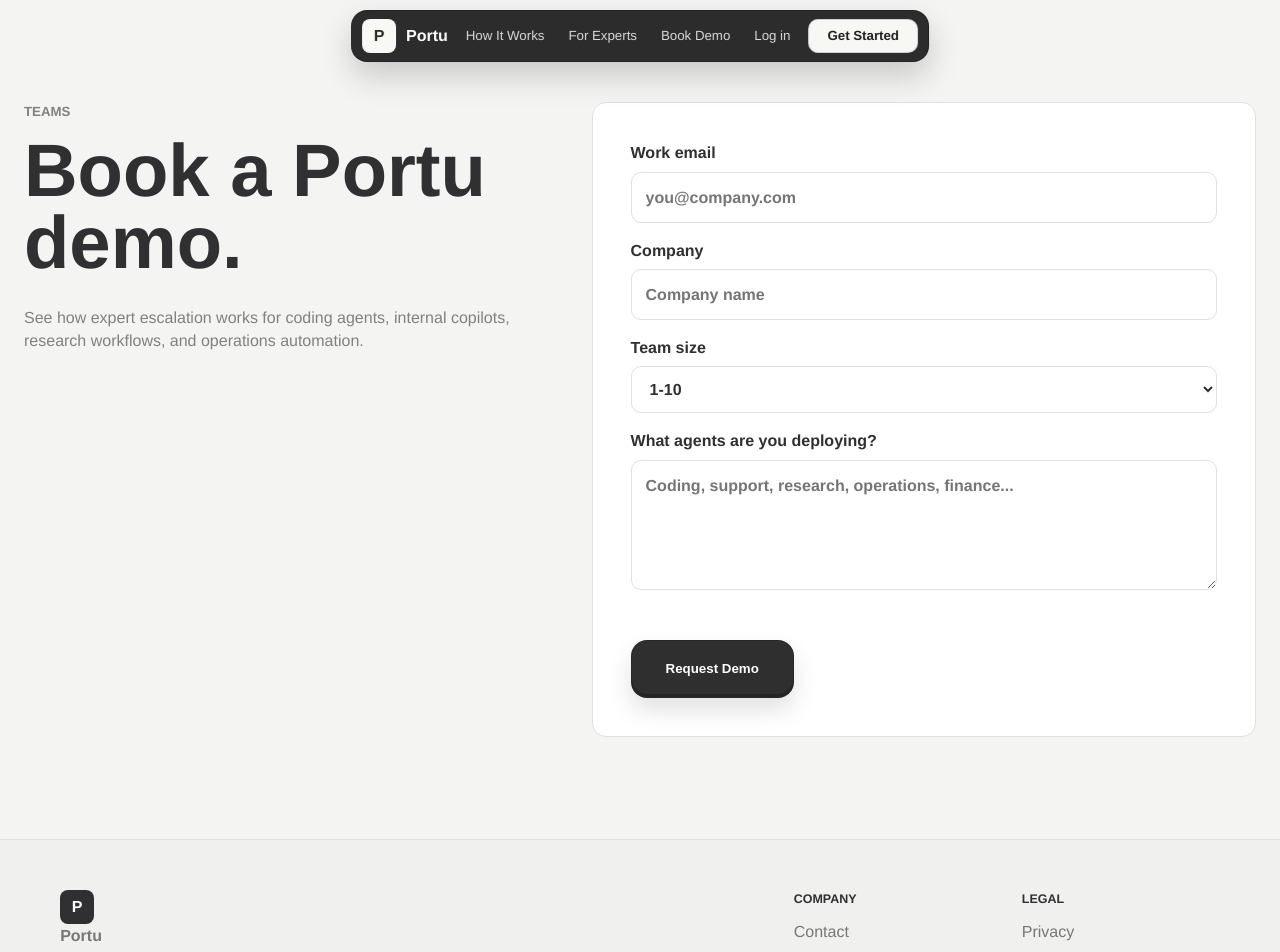
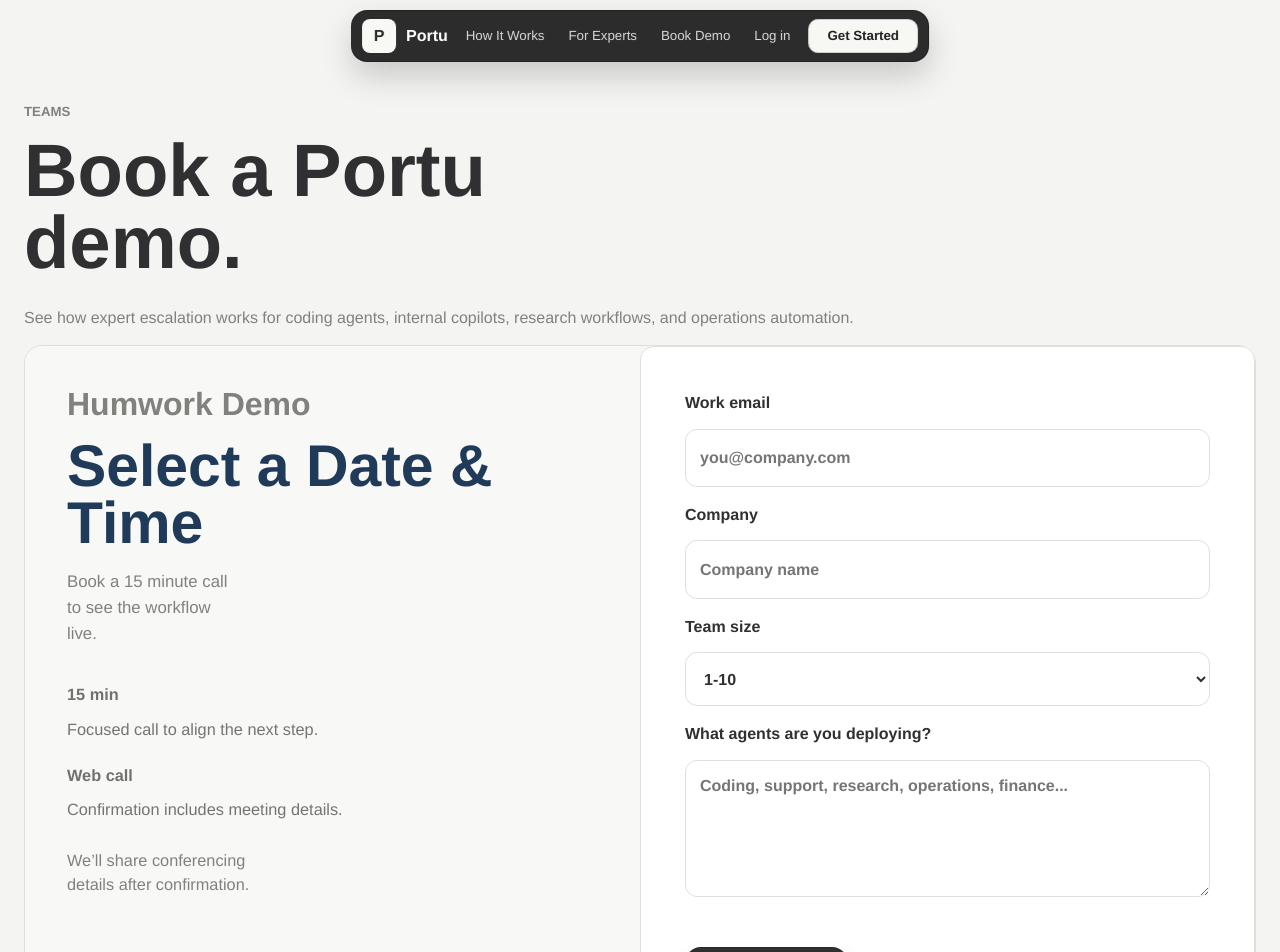
Before and after one commit to Pevznergo/porto, a Next.js app: page /demo in a window 1280 px wide. Shown: the top 952 px of the page. Built offline with nearby package versions, Linux system fonts and the light colour scheme.

Commit message:
style: redesign booking form and footer

```diff
--- a/app/demo/page.tsx
+++ b/app/demo/page.tsx
@@ -18,6 +18,10 @@
         </div>
         <FormCard
           submitLabel="Request Demo"
+          title="Select a Date & Time"
+          eyebrow="Humwork Demo"
+          summary="Book a 15 minute call to see the workflow live."
+          note="We’ll share conferencing details after confirmation."
           fields={[
             { label: "Work email", name: "email", type: "email", placeholder: "you@company.com" },
             { label: "Company", name: "company", placeholder: "Company name" },
--- a/app/globals.css
+++ b/app/globals.css
@@ -938,20 +938,20 @@
   display: grid;
   grid-template-columns: 1.35fr .38fr .38fr;
   gap: 30px;
-  padding: 50px clamp(24px, 4.7vw, 72px);
-  border-top: 1px solid var(--line);
-  background: #f0f0ee;
+  padding: 92px clamp(24px, 4.7vw, 72px) 36px;
+  border-top: 1px solid #2a2a2a;
+  background: #1f1f1f;
 }
 
 .site-footer .brand,
 .site-footer h4 {
-  color: #303033;
+  color: white;
 }
 
 .site-footer p,
 .site-footer a,
 .footer-brand span {
-  color: #777;
+  color: #a6a6a6;
 }
 
 .site-footer a {
@@ -961,13 +961,13 @@
 
 .site-footer h4 {
   margin: 0 0 12px;
-  font-size: .78rem;
+  font-size: .82rem;
   text-transform: uppercase;
 }
 
 .site-footer .brand-mark {
   color: white;
-  background: #303033;
+  background: #f5f5f5;
 }
 
 .copyright {
@@ -993,18 +993,87 @@
 }
 
 .form-page {
-  display: grid;
-  grid-template-columns: minmax(280px, .8fr) minmax(320px, 1fr);
-  gap: 36px;
+  display: block;
   min-height: 68vh;
   padding: clamp(62px, 8vw, 104px) 0;
-  align-items: start;
+}
+
+.booking-card {
+  display: grid;
+  grid-template-columns: minmax(280px, 1fr) minmax(320px, 1fr);
+  min-height: 720px;
+  border: 1px solid var(--line);
+  border-radius: 18px;
+  overflow: hidden;
+  background: #f5f5f5;
+}
+
+.booking-left {
+  display: grid;
+  align-content: start;
+  gap: 18px;
+  padding: clamp(28px, 4vw, 42px);
+  background: #f8f8f6;
+}
+
+.booking-eyebrow {
+  margin: 0;
+  color: #1f1f1f;
+  font-size: 2rem;
+  font-weight: 780;
+  line-height: 1;
+}
+
+.booking-left h2 {
+  margin: 0;
+  color: #203a5a;
+  font-size: clamp(2.4rem, 4.6vw, 4.2rem);
+  line-height: .96;
+}
+
+.booking-summary {
+  max-width: 18ch;
+  margin: 0;
+  color: #626262;
+  font-size: 1.05rem;
+  line-height: 1.55;
+}
+
+.booking-meta {
+  display: grid;
+  gap: 22px;
+  padding-top: 18px;
+}
+
+.booking-meta div {
+  display: grid;
+  gap: 10px;
+}
+
+.booking-meta span {
+  color: #717171;
+  font-size: 1.02rem;
+  font-weight: 760;
+}
+
+.booking-meta p,
+.booking-note {
+  margin: 0;
+  color: #747474;
+  font-size: 1.02rem;
+  line-height: 1.5;
+}
+
+.booking-note {
+  max-width: 24ch;
+  padding-top: 8px;
 }
 
 .form-card {
   display: grid;
   gap: 16px;
-  padding: clamp(24px, 4vw, 38px);
+  padding: clamp(28px, 4vw, 44px);
+  background: white;
 }
 
 label {
@@ -1018,7 +1087,7 @@
 textarea {
   width: 100%;
   border: 1px solid var(--line);
-  border-radius: 10px;
+  border-radius: 12px;
   padding: 13px 14px;
   color: var(--ink);
   background: white;
@@ -1178,6 +1247,11 @@
   .hero-visual .agent-console {
     min-height: 560px;
   }
+
+  .booking-card,
+  .site-footer {
+    grid-template-columns: 1fr;
+  }
 }
 
 @media (max-width: 720px) {
@@ -1326,4 +1400,26 @@
   .chat-bubble-expert {
     max-width: 300px;
   }
+
+  .booking-card {
+    min-height: auto;
+  }
+
+  .booking-left,
+  .form-card {
+    padding: 22px;
+  }
+
+  .booking-eyebrow {
+    font-size: 1.5rem;
+  }
+
+  .booking-left h2 {
+    font-size: clamp(2rem, 8vw, 2.8rem);
+  }
+
+  .site-footer {
+    padding-top: 56px;
+    gap: 24px;
+  }
 }
--- a/app/start/page.tsx
+++ b/app/start/page.tsx
@@ -17,6 +17,10 @@
         </div>
         <FormCard
           submitLabel="Create Workspace"
+          title="Create Workspace"
+          eyebrow="Install Portu"
+          summary="Set up a workspace to route agent blockers to humans."
+          note="Connect MCP or API access and define escalation rules in a few minutes."
           fields={[
             { label: "Name", name: "name", autocomplete: "name", placeholder: "Mira Chen" },
             { label: "Work email", name: "email", type: "email", autocomplete: "email", placeholder: "mira@company.com" },
--- a/components/Footer.tsx
+++ b/components/Footer.tsx
@@ -8,11 +8,12 @@
           <span className="brand-mark">P</span>
           <span>Portu</span>
         </Link>
-        <p>The infrastructure layer for human-agent collaboration.</p>
+        <p>The infrastructure layer for human-agent collaboration. Built for the future of work.</p>
         <span>Backed by builders of agent-native companies</span>
       </div>
       <div>
         <h4>Company</h4>
+        <Link href="/demo">Support</Link>
         <Link href="/demo">Contact</Link>
         <Link href="/experts">Careers</Link>
       </div>
--- a/components/FormCard.tsx
+++ b/components/FormCard.tsx
@@ -15,10 +15,31 @@
     href: string;
     label: string;
   };
+  title?: string;
+  eyebrow?: string;
+  summary?: string;
+  note?: string;
 };
 
-export function FormCard({ fields, submitLabel, secondary }: FormCardProps) {
+export function FormCard({ fields, submitLabel, secondary, title, eyebrow, summary, note }: FormCardProps) {
   return (
+    <section className="booking-card">
+      <div className="booking-left">
+        {eyebrow ? <p className="booking-eyebrow">{eyebrow}</p> : null}
+        {title ? <h2>{title}</h2> : null}
+        {summary ? <p className="booking-summary">{summary}</p> : null}
+        <div className="booking-meta">
+          <div>
+            <span>15 min</span>
+            <p>Focused call to align the next step.</p>
+          </div>
+          <div>
+            <span>Web call</span>
+            <p>Confirmation includes meeting details.</p>
+          </div>
+        </div>
+        {note ? <p className="booking-note">{note}</p> : null}
+      </div>
       <form className="form-card">
         {fields.map((field) => (
           <label key={field.name}>
@@ -54,5 +75,6 @@
           ) : null}
         </div>
       </form>
+    </section>
   );
 }
```
Lines whose indentation alone changed are shown as unchanged.
